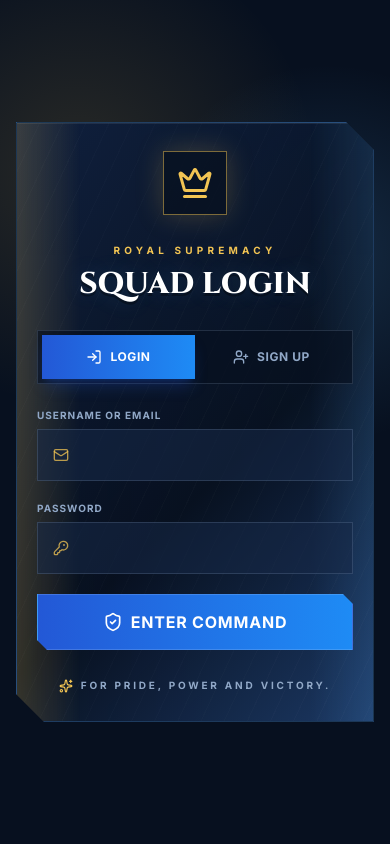
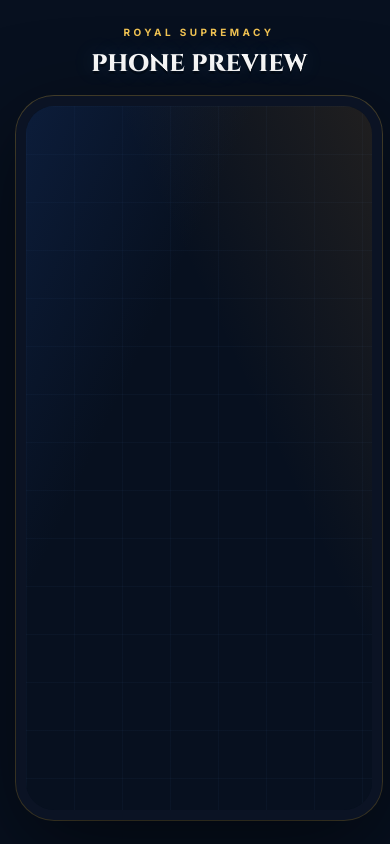
Before and after one commit to kaizenivaro-coder/Royal-Supremacy-App, a React (Vite) app: page /mobile-preview in a window 390 px wide. Before the commit this address led to /auth. Built offline with nearby package versions, Linux system fonts and the light colour scheme.

Commit message:
Add phone preview route

```diff
--- a/src/App.tsx
+++ b/src/App.tsx
@@ -19,6 +19,7 @@ import Announcements from "./pages/Announcements";
 import Tryouts from "./pages/Tryouts";
 import Admin from "./pages/Admin";
 import Profile from "./pages/Profile";
+import MobilePreview from "./pages/MobilePreview";
 
 function RequireAuth() {
   const { authUser } = useAppStore();
@@ -47,6 +48,7 @@ export default function App() {
       <BrowserRouter>
         <Routes>
           <Route path="/auth" element={<AuthRoute />} />
+          <Route path="/mobile-preview" element={<MobilePreview />} />
           <Route path="/" element={<RequireAuth />}>
             <Route index element={<Dashboard />} />
             <Route path="members" element={<Members />} />
--- /dev/null
+++ b/src/pages/MobilePreview.tsx
@@ -0,0 +1,25 @@
+export default function MobilePreview() {
+  return (
+    <div className="min-h-screen bg-background text-text-white">
+      <main className="grid min-h-screen place-items-center px-4 py-6">
+        <div className="flex flex-col items-center gap-4">
+          <div className="text-center">
+            <p className="text-[10px] font-black uppercase tracking-[0.34em] text-gold">
+              Royal Supremacy
+            </p>
+            <h1 className="mt-2 font-display text-2xl font-black uppercase text-white mlbb-title">
+              Phone Preview
+            </h1>
+          </div>
+          <div className="h-[844px] w-[390px] max-h-[calc(100vh-120px)] max-w-[calc(100vw-24px)] overflow-hidden rounded-[38px] border-[10px] border-[#0b1324] bg-background shadow-[0_28px_90px_rgba(0,0,0,0.55),0_0_0_1px_rgba(242,196,83,0.28)]">
+            <iframe
+              src="/"
+              title="Royal Supremacy phone preview"
+              className="h-full w-full border-0"
+            />
+          </div>
+        </div>
+      </main>
+    </div>
+  );
+}
```
